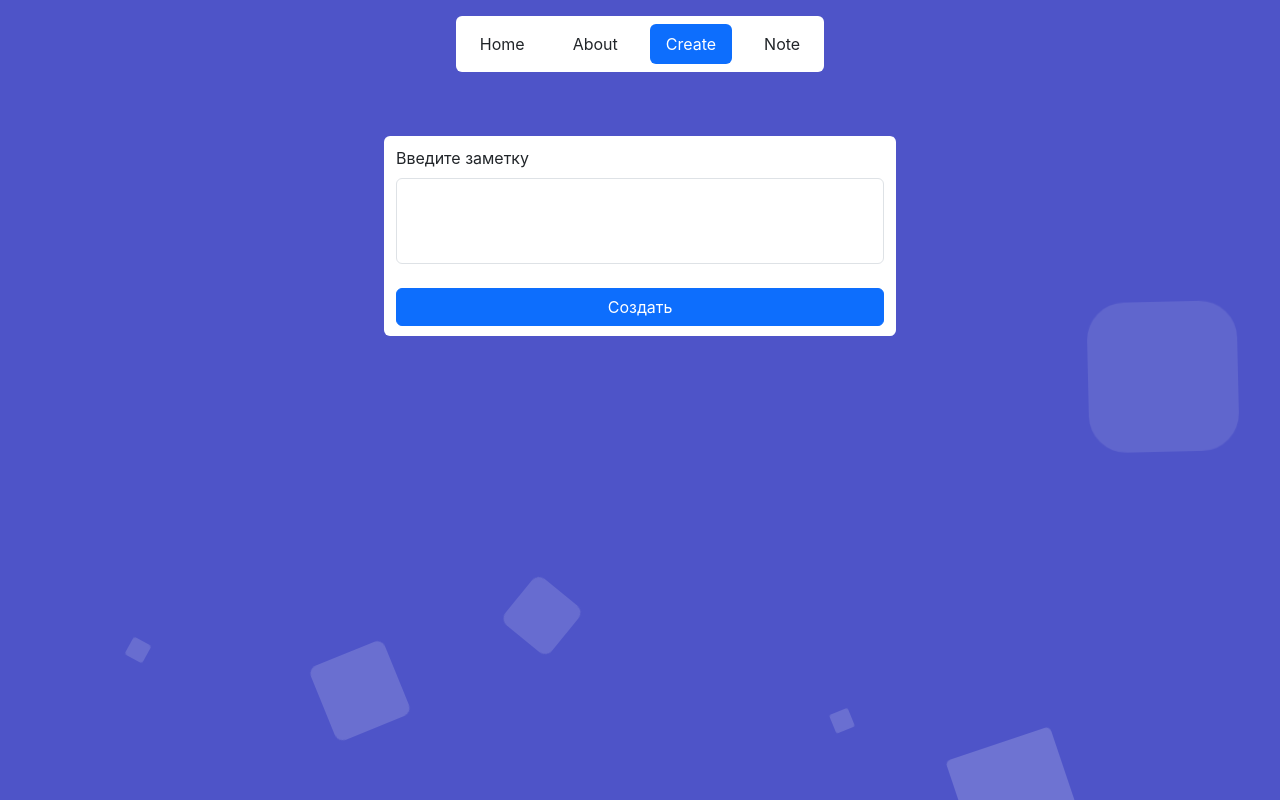
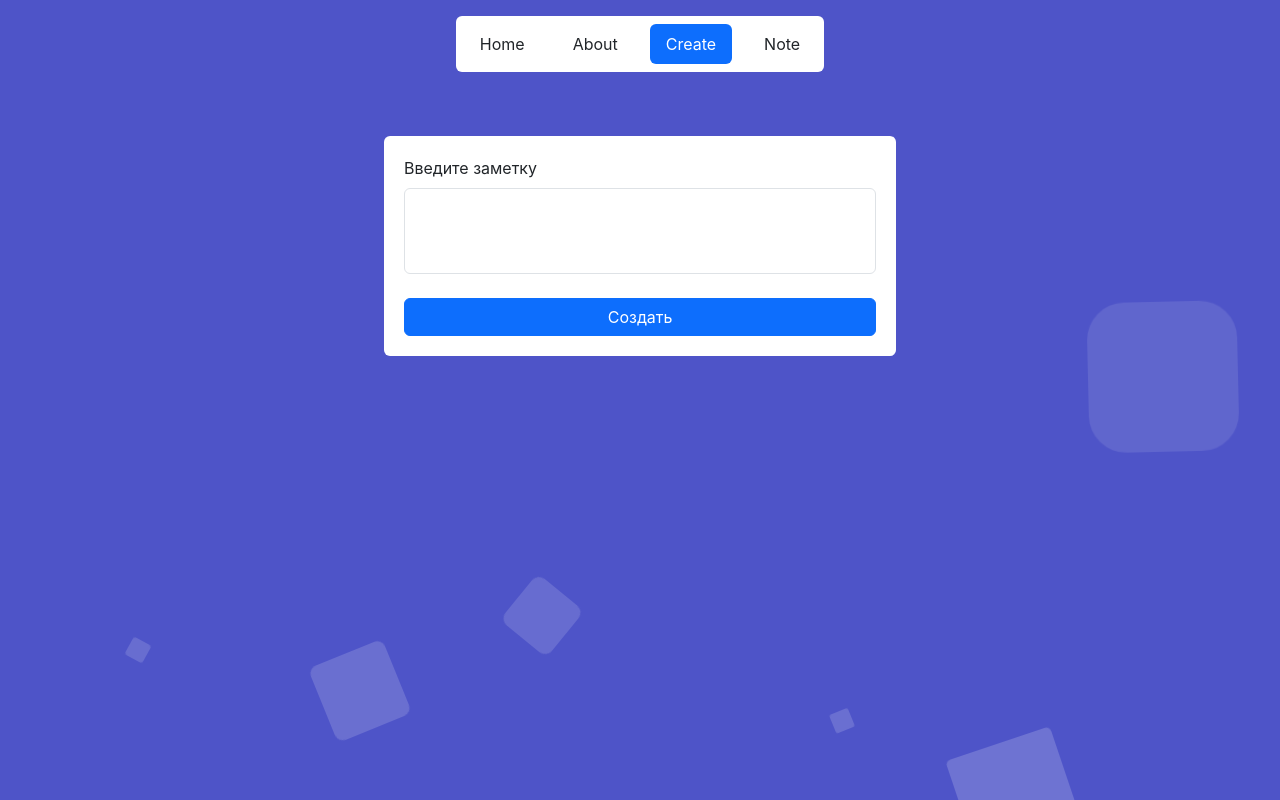
Before and after one commit to Kosta45/link-shield, a React (Create React App) app in the folder react_project/: page /create in a window 1280 px wide. Built offline with nearby package versions, Linux system fonts and the light colour scheme.

Commit message:
Bootstrap is finished

```diff
--- a/react_project/public/css/style.css
+++ b/react_project/public/css/style.css
@@ -156,11 +156,15 @@ body{
 .note-container,
 .about {
     width: 40%;
-    height: 200px;
+    padding: 20px;
 }
 
 .note {
     resize: none;
+    width: 100%;
+}
+
+.note-input {
     width: 100%;
 }
 
--- a/react_project/src/components/Main.jsx
+++ b/react_project/src/components/Main.jsx
@@ -10,6 +10,7 @@ const Main = () => {
                  <a href="/note" className="btn btn-primary btn-lg border-0">See note</a>
               </div>
         </div>
+
         <div className='d-flex flex-column container bg-white d-flex rounded mt-5'>
              <div className="d-flex flex-column mt-3">
                 <p>
--- a/react_project/src/components/Note.jsx
+++ b/react_project/src/components/Note.jsx
@@ -69,16 +69,27 @@ const Note = () => {
     return (
         <div className="note-container container bg-white d-flex align-items-center rounded mt-5">
              <div className="d-flex flex-column note">
+
                 <div className={lineClass}>
+                 <div className="d-flex flex-column">
                    <h4>Note:</h4>
-                   <div>{noteText}</div>
+                   <div className="note-input">{noteText}</div>
                    <div>
-                     <button onClick={searchNote}>Смотреть ещё один note</button>
+                     <button onClick={searchNote} className="btn btn-primary mt-4 note">Смотреть ещё один note</button>
                   </div>
                  </div>
+                </div>
+
+
                 <div className={errorClass}>
+                    <div className="d-flex justify-content-center">
+                      <div className="d-flex flex-column">
                           <p>Произошла ошибка. Такой note не найден.</p>
+                          <a href="/note" className="btn btn-primary btn-lg border-0">Искать другой note</a>
                       </div>
+                    </div>
+                </div>
+
                 <div className={formClass}>
                   <div className="d-flex flex-column">
                        <form action="" onSubmit={getNote}>
@@ -88,6 +99,7 @@ const Note = () => {
                        </form>
                   </div>
                 </div>
+
              </div>
         </div>
     )
```
Lines whose indentation alone changed are shown as unchanged.
